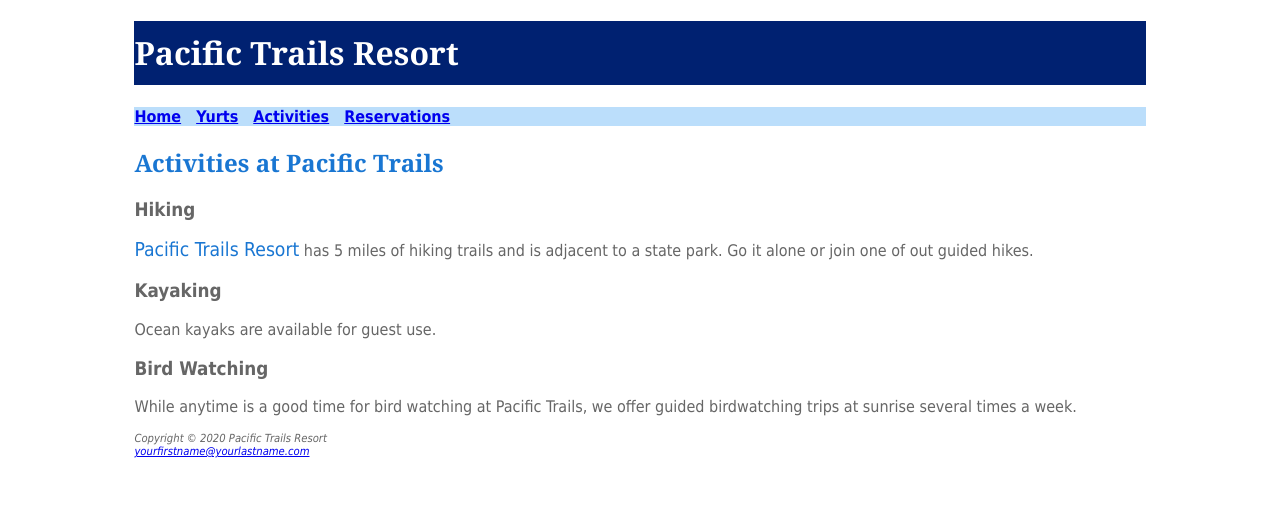
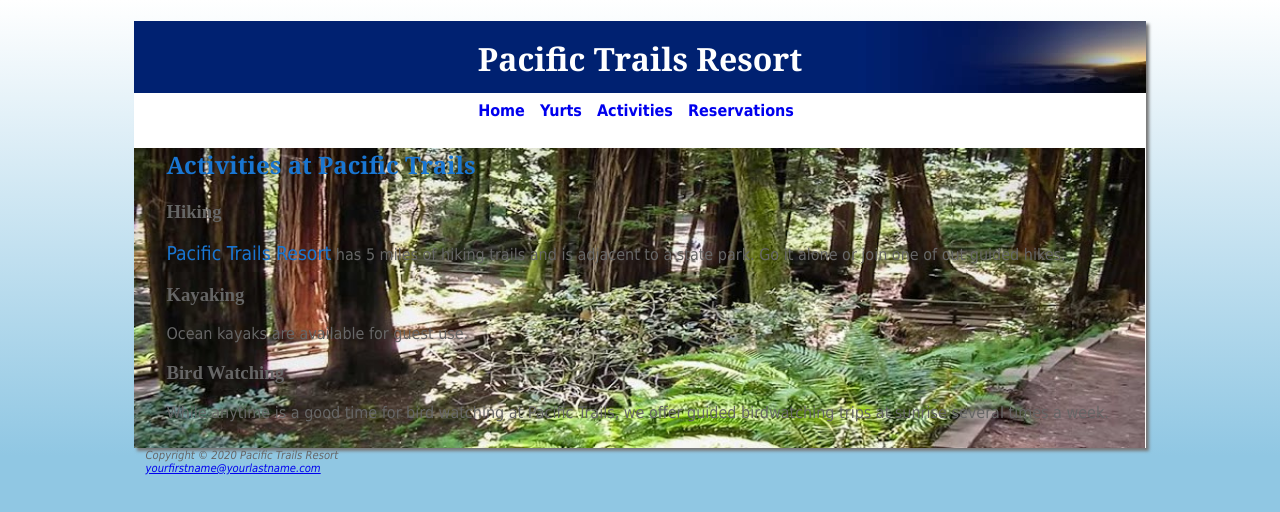
Before and after one commit to CosmicKingSosa/pacific-trails_Chap-3, a plain HTML site: page activities.html in a window 1280 px wide. Drawn offline with Linux system fonts and the light colour scheme.

Commit message:
Update pacific.css

```diff
--- a/pacific.css
+++ b/pacific.css
@@ -1,21 +1,44 @@
-body { background-color: #FFFFFF;
+body { background-color: #90C7E3;
+        background-image: linear-gradient(to bottom, #FFFFFF, #90C7E3);
+        background-repeat: no-repeat;
         color: #666666;
           font-family: Tahoma, Arial, sans-serif;
 }
-#wrapper {  margin-left: auto;
+#wrapper {  background-color: #FFFFFF;
+        margin-left: auto;
             margin-right: auto;
             width: 80%;
+        min-width: 960;
+        max-width: 2048px;
+        box-shadow: 3px 3px 3px #777;
 }
 header { background-color: #002171;
+        background-image: url(sunset.jpg);
+        background-position: right;
+        background-repeat: no-repeat;
           color: #FFFFFF;
                   font-family: Georgia, serif;
+        height: 72px;
 }
-h1 { line-height: 200%; }
+h1 { text-align: center;
+        padding-top: .5em;
+}
 h2 { color: #1976D2;
       font-family : Georgia, serif;
 }
-nav { background-color: #BBDEFB;
+h3 { font-family: Gerogia, serif; }
+nav {
       font-weight: bold;
+        padding-top: .5em;
+        padding-right: .5em;
+        padding-bottom: .5em;
+        text-align: center;
+}
+nav a { text-decoration: none; }
+main {
+        padding-left: 2em;
+        padding-right: 2em;
+        display: block;
 }
 dt { color: #002171;
          font-weight: bold;
@@ -23,7 +46,22 @@ dt { color: #002171;
 .resort { color: #1976D2;
             font-size: 1.2em;
 }
+#homehero {
+        height: 300px;
+        background-image: url(coast.jpg);
+        background-repeat: no-repeat;
+        background-size: 100% 100%;
+}
+#yurthero { height: 300px;
+        background-image: url(yurt.jpg);
+        background-repeat: no-repeat;
+        background-size: 100% 100%; }
+#trailhero { height: 300px;
+        background-image: url(trail.jpg);
+        background-repeat: no-repeat;
+        background-size: 100% 100%; }
 footer { font-size: .70em;
          font-style: italic;'
                       text-align: center;
+        padding: 1em;
 }
```
